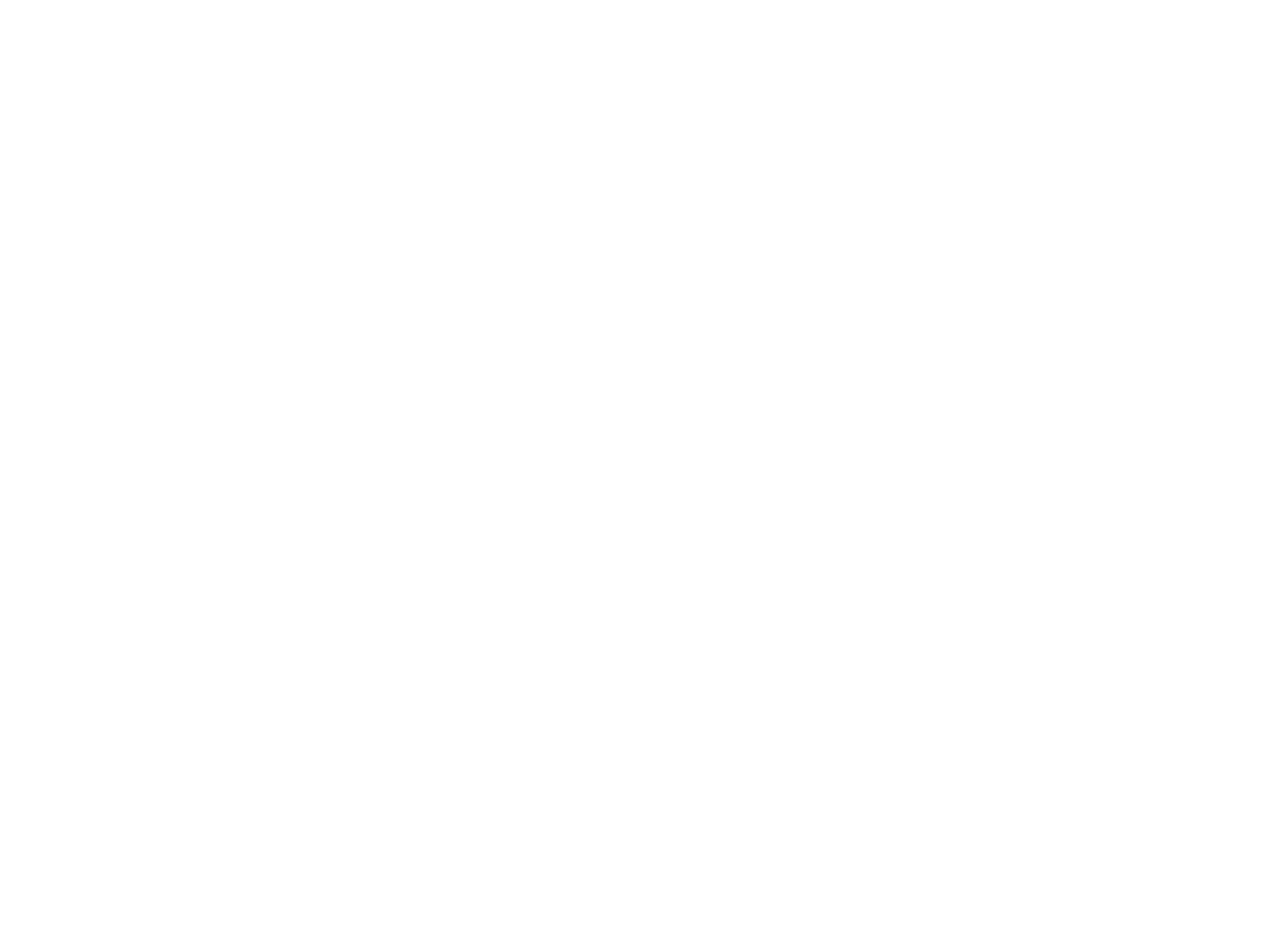
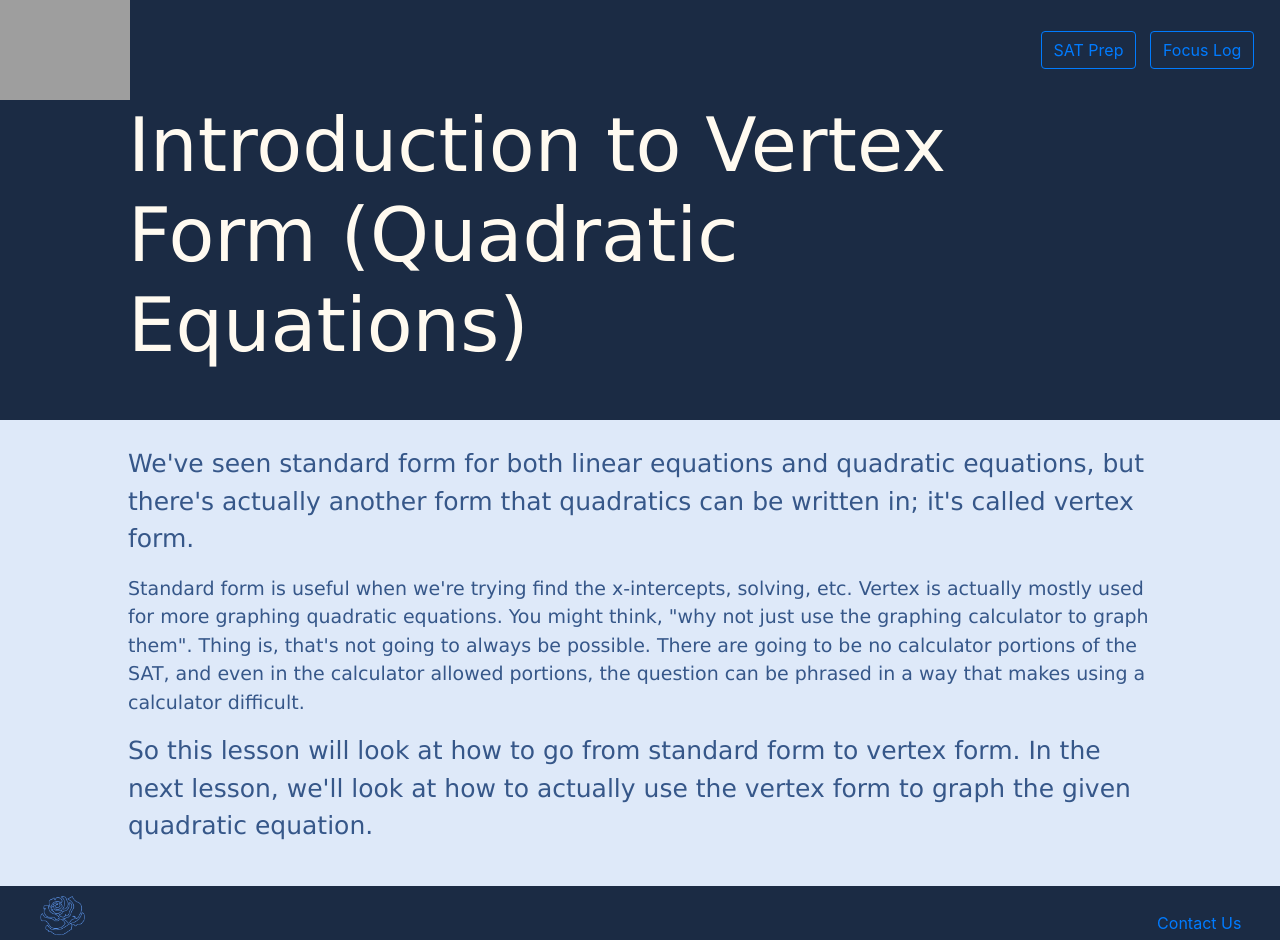
Before and after one commit to YomenT/bluebird-teaching, a React (Create React App) app in the folder reactapp/: page /passport_to_advanced_math/vertex_form in a window 1280 px wide. Shown: the top 940 px of the page. Before the commit the page ends 800 px from the top, so only its background shows below. Built offline with nearby package versions, Linux system fonts and the light colour scheme; grey boxes are pictures that could not be loaded.

Commit message:
Started VertexForm

```diff
--- a/reactapp/src/components/Main.js
+++ b/reactapp/src/components/Main.js
@@ -38,6 +38,7 @@ import ExponentRules2 from './passport-to-advanced-math/ExponentRules2';
 import QuadraticFormula from './passport-to-advanced-math/QuadraticFormula';
 import CompletingTheSquare from './passport-to-advanced-math/CompletingTheSquare'
 import QuadraticEquationsFoundationTest from './passport-to-advanced-math/QuadraticEquationsFoundationTest';
+import VertexForm from './passport-to-advanced-math/VertexForm';
 
 const Main = () => {
   return (
@@ -80,6 +81,7 @@ const Main = () => {
       <Route exact path='/passport_to_advanced_math/quadratic_formula' component={QuadraticFormula}></Route>
       <Route exact path='/passport_to_advanced_math/completing_the_square' component={CompletingTheSquare}></Route>
       <Route exact path='/passport_to_advanced_math/quadratics_foundations_checkup' component={QuadraticEquationsFoundationTest}></Route>
+      <Route exact path='/passport_to_advanced_math/vertex_form' component={VertexForm}></Route>
     </Switch>
   );
 }
--- a/reactapp/src/components/SatPrepLinkOutline.js
+++ b/reactapp/src/components/SatPrepLinkOutline.js
@@ -55,6 +55,7 @@ class SatPrepLinkOutline extends React.Component {
                     <li><Link to="passport_to_advanced_math/quadratic_formula" style={{ color: "#365789" }} onMouseOver={this.changeLinkColorEnter} onMouseOut={this.changeLinkColorLeave}>The Quadratic Formula</Link></li>
                     <li><Link to="passport_to_advanced_math/completing_the_square" style={{ color: "#365789" }} onMouseOver={this.changeLinkColorEnter} onMouseOut={this.changeLinkColorLeave}>Completing the Square</Link></li>
                     <li><Link to="passport_to_advanced_math/quadratics_foundations_checkup" style={{ color: "#365789" }} onMouseOver={this.changeLinkColorEnter} onMouseOut={this.changeLinkColorLeave}><strong><i>Quadratics Checkup</i></strong></Link></li>
+                    <li><Link to="passport_to_advanced_math/vertex_form" style={{ color: "#365789" }} onMouseOver={this.changeLinkColorEnter} onMouseOut={this.changeLinkColorLeave}>Vertex Form</Link></li>
                     <li>Exponent Rules</li>
                         <ul className="list-medium">
                             <li><Link to="/passport_to_advanced_math/exponent_rules_part1" style={{ color: "#365789" }} onMouseOver={this.changeLinkColorEnter} onMouseOut={this.changeLinkColorLeave}>Part 1</Link></li>
--- a/reactapp/src/components/passport-to-advanced-math/QuadraticEquationsFoundationTest.js
+++ b/reactapp/src/components/passport-to-advanced-math/QuadraticEquationsFoundationTest.js
@@ -158,11 +158,11 @@ class QuadraticEquationsFoundationTest extends React.Component {
                     <hr style={{ width: '100%', textAlign: "center", backgroundColor: "#121d2d" }}></hr>
 
                     <p className="p-body" style={{ paddingTop: "50px" }}>
-                        All done!  Linked below is my work and the answers for each of the questions.  If there are questions that
+                        All done!  Shown below is my work and the answers for each of the questions.  If there are questions that
                         you don't see what you got wrong, please reach out to us.
                     </p>
 
-                    <p className="p-body-small">
+                    <p className="p-body-small" style={{ paddingBottom: "20px" }}>
                         Just a reminder again that none of this is a grade.  It's all up to you to use this resource to the fullest.
                         Pleae attempt every one of the questions before checking the answers.  If you can't see your mistakes, or want
                         to talk about a particular question or concept, <strong>please reach out to us!</strong>  You can get to us
@@ -170,7 +170,7 @@ class QuadraticEquationsFoundationTest extends React.Component {
                     </p>
 
                     <object data="https://www.docdroid.net/m6oylLe/answerspdf-pdf" type="application/pdf" width="100%" height="100%">
-                        <p>Alternative text - include a link <a href="https://www.docdroid.net/m6oylLe/answerspdf-pdf">to the PDF!</a></p>
+                        <p>Alternative text - Unable to load <a href="https://www.docdroid.net/m6oylLe/answerspdf-pdf">to the PDF</a></p>
                     </object>
                 </div>
                 <Footer />
--- /dev/null
+++ b/reactapp/src/components/passport-to-advanced-math/VertexForm.js
@@ -0,0 +1,42 @@
+import React from "react";
+
+import Logo from '../Logo'
+import Footer from '../Footer'
+
+class VertexForm extends React.Component {
+
+    render() {
+        return (
+            <div>
+
+                <Logo />
+                <div className='bodyDiv'>
+                    <h2 style={{ paddingBottom: "25px" }}>Introduction to Vertex Form (Quadratic Equations)</h2>
+                </div>
+
+                <div className="aboutBodyDiv">
+
+                    <p className="p-body">
+                        We've seen standard form for both linear equations and quadratic equations, but there's actually another form that quadratics
+                        can be written in; it's called vertex form.
+                    </p>
+
+                    <p className="p-body-small">
+                        Standard form is useful when we're trying find the x-intercepts, solving, etc.  Vertex is actually mostly used for more graphing
+                        quadratic equations.  You might think, "why not just use the graphing calculator to graph them".  Thing is, that's not going to
+                        always be possible.  There are going to be no calculator portions of the SAT, and even in the calculator allowed portions, the
+                        question can be phrased in a way that makes using a calculator difficult.
+                    </p>
+
+                    <p className="p-body">
+                        So this lesson will look at how to go from standard form to vertex form.  In the next lesson, we'll look at how to actually use
+                        the vertex form to graph the given quadratic equation.
+                    </p>
+                </div>
+                <Footer />
+            </div>
+        )
+    }
+}
+
+export default VertexForm
```
